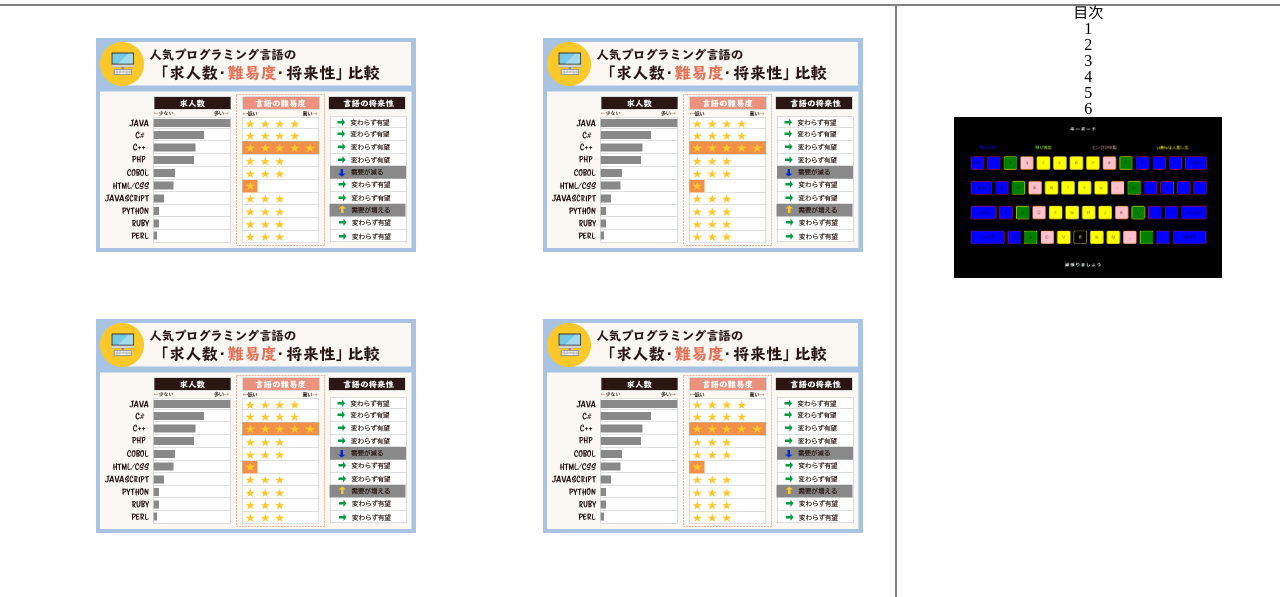
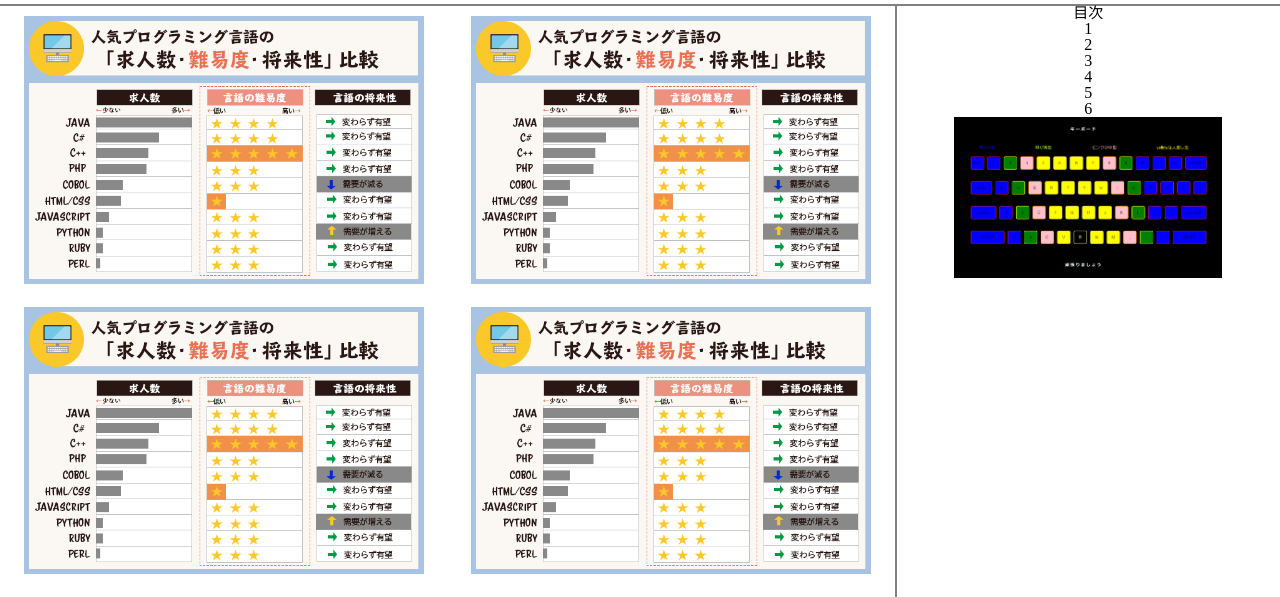
Before and after one commit to isamu1366/136, a website: page index.html in a window 1280 px wide. Shown: the part 125-722 px from the top of the page. Drawn offline with nearby package versions, Linux system fonts and the light colour scheme; files that its build step writes are made by us from their sources.

Commit message:
no message

```diff
--- a/sass/pages/isamu.css
+++ b/sass/pages/isamu.css
@@ -53,8 +53,8 @@ body{
 
 }
 .main1 img{
-    margin: 10%;
-    width: 40vh;
+    margin: 10px;
+    width: 50vh;
     background-color: gray;
 }
 .main1 img:hover{
```
